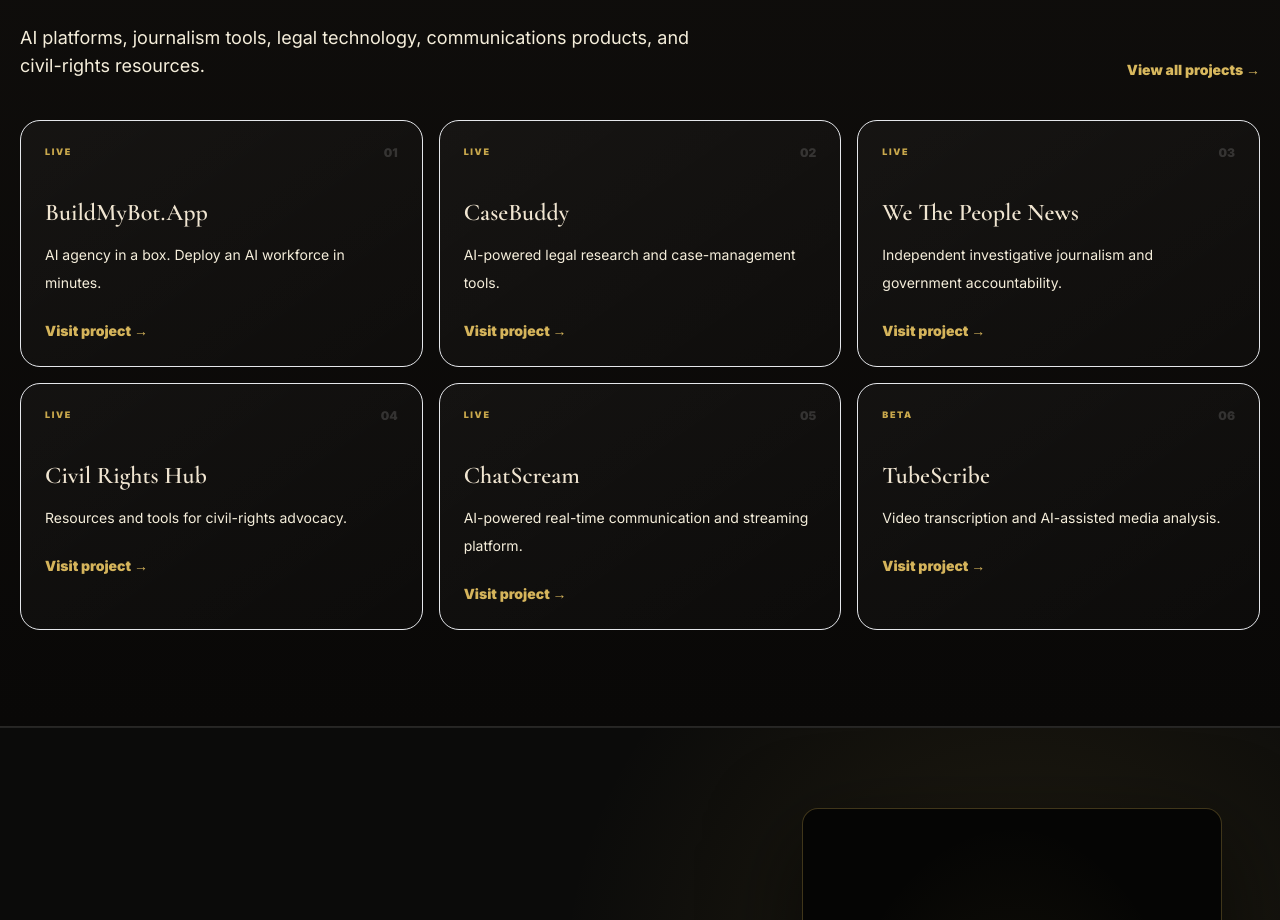
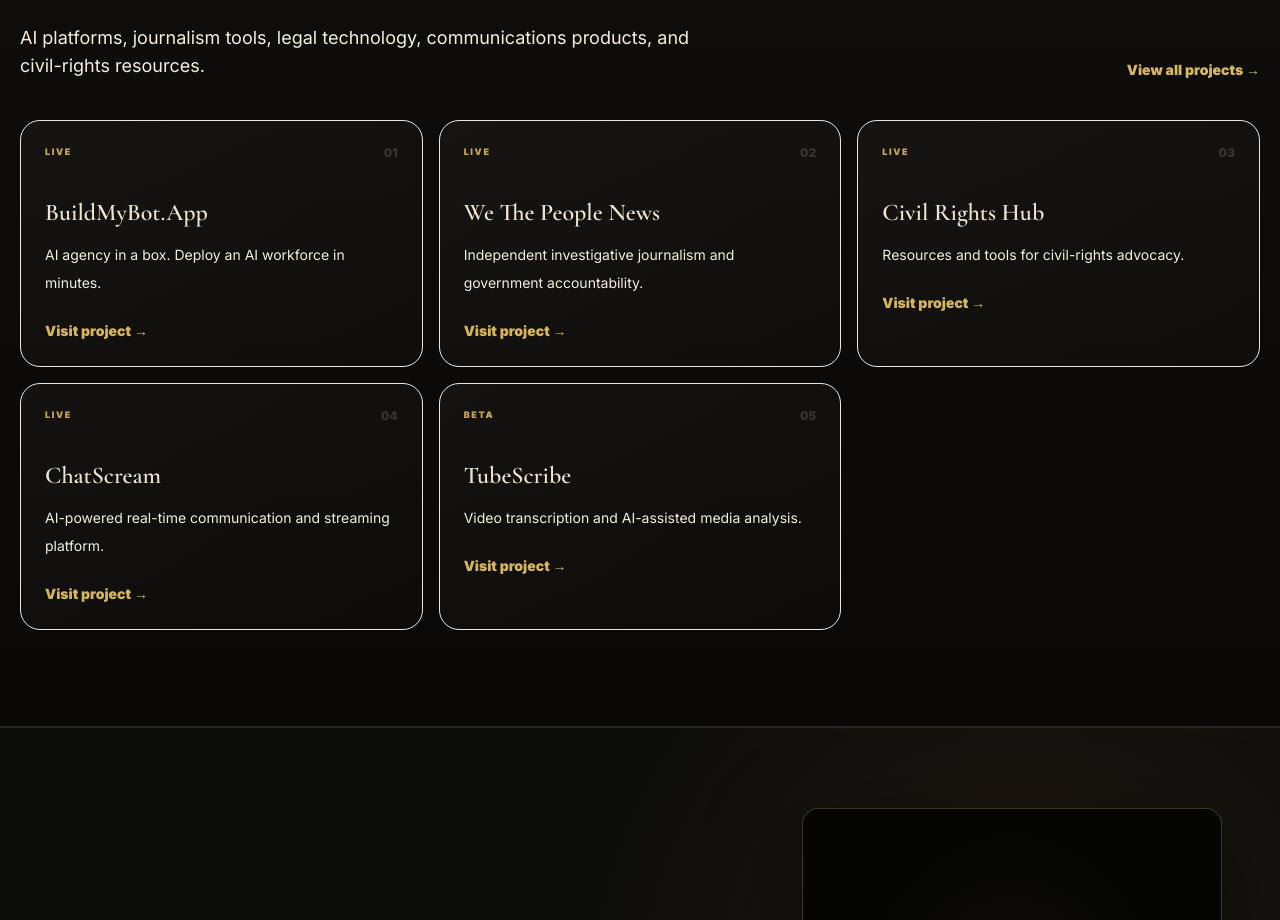
Before and after one commit to patriotnewsactivism/donmatthews-live, a Next.js app: page / in a window 1280 px wide. Shown: the part 2660-3580 px from the top of the page. Built offline with nearby package versions, Linux system fonts and the light colour scheme; no server answers.

Commit message:
Remove CaseBuddy from donmatthews.live

```diff
--- a/src/app/page.tsx
+++ b/src/app/page.tsx
@@ -9,7 +9,6 @@
 
 const projects = [
   ["BuildMyBot.App", "AI agency in a box. Deploy an AI workforce in minutes.", "https://buildmybot.app", "LIVE"],
-  ["CaseBuddy", "AI-powered legal research and case-management tools.", "https://casebuddy.live", "LIVE"],
   ["We The People News", "Independent investigative journalism and government accountability.", "https://wtpnews.org", "LIVE"],
   ["Civil Rights Hub", "Resources and tools for civil-rights advocacy.", "https://civilrightshub.org", "LIVE"],
   ["ChatScream", "AI-powered real-time communication and streaming platform.", "https://chatscream.live", "LIVE"],
--- a/src/app/projects/page.tsx
+++ b/src/app/projects/page.tsx
@@ -9,7 +9,6 @@
 
 const projects = [
   ["BuildMyBot.App", "LIVE", "AI agency in a box. Deploy an AI workforce in minutes.", "https://buildmybot.app"],
-  ["CaseBuddy", "LIVE", "AI-powered legal research and case management.", "https://casebuddy.live"],
   ["We The People News", "LIVE", "Independent investigative journalism and government accountability.", "https://wtpnews.org"],
   ["Civil Rights Hub", "LIVE", "Legal resources and advocacy tools for civil-rights issues.", "https://civilrightshub.org"],
   ["ChatScream", "LIVE", "AI-powered real-time communication and streaming platform.", "https://chatscream.live"],
--- a/src/app/technology/page.tsx
+++ b/src/app/technology/page.tsx
@@ -25,12 +25,6 @@
     type: "AI COWORKER",
     text: "An agent concept combining memory, workflows, a working shell, and an operator-facing dashboard.",
     href: "/projects",
-  },
-  {
-    name: "CaseBuddy",
-    type: "LEGAL TECHNOLOGY",
-    text: "AI-assisted legal research and case-management tooling designed around working legal records rather than generic chat alone.",
-    href: "https://casebuddy.live",
   },
   {
     name: "ChatScream",
--- a/src/components/FAQ.tsx
+++ b/src/components/FAQ.tsx
@@ -27,7 +27,7 @@
   },
   {
     q: "What software products does Don Matthews build?",
-    a: "Current live products include BuildMyBot.App (AI workforce deployment), CaseBuddy (legal research), ChatScream (AI chat platform), TubeScribe (YouTube transcription), and We The People News. CodeForge (AI dev tools) and APEX (autonomous AI framework) are in development.",
+    a: "Current live products include BuildMyBot.App (AI workforce deployment), ChatScream (AI chat platform), TubeScribe (YouTube transcription), and We The People News. CodeForge (AI dev tools) and APEX (autonomous AI framework) are in development.",
   },
   {
     q: "When is the American Injustice book coming out?",
--- a/src/components/Projects.tsx
+++ b/src/components/Projects.tsx
@@ -17,12 +17,6 @@
     description: "AI agency in a box. Deploy your own AI workforce in minutes.",
     status: "LIVE",
     link: "https://buildmybot.app",
-  },
-  {
-    name: "CaseBuddy",
-    description: "AI-powered legal research and case management.",
-    status: "LIVE",
-    link: "https://casebuddy.live",
   },
   {
     name: "We The People News",
```
